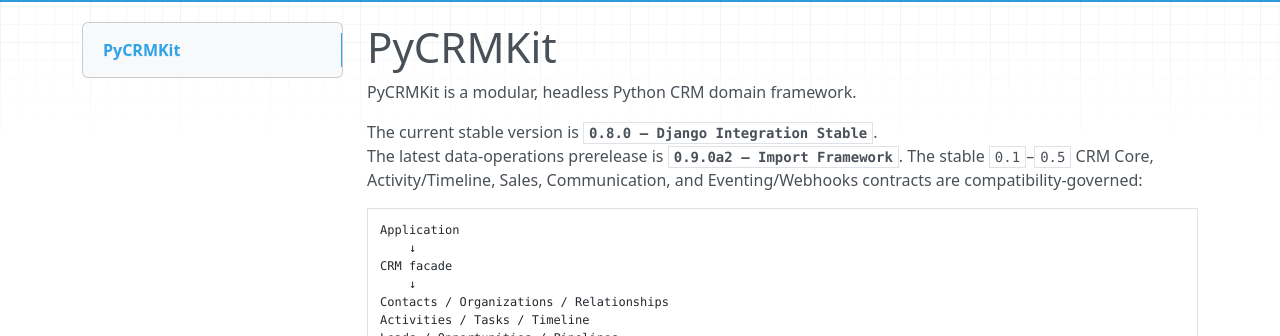
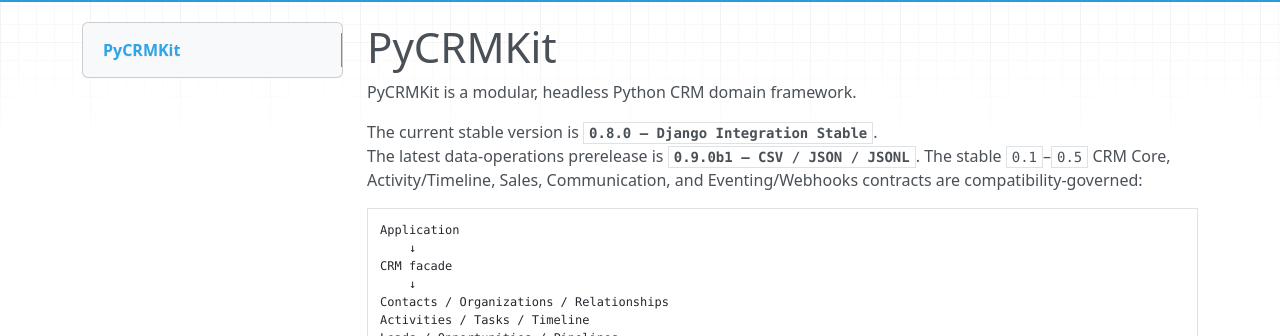
Before and after one commit to tawounfouet/pycrmkit, an MkDocs documentation site: the page built from docs/index.md, in a window 1280 px wide and 900 px high. Shown: the part 174-510 px from the top of the window. Built offline with MkDocs 1.6.1, drawn with Linux system fonts in a browser that asks for light colours; nearby versions of some CDN libraries.

Commit message:
docs(index): publish 0.9.0b1 format adapters

```diff
--- a/docs/index.md
+++ b/docs/index.md
@@ -3,7 +3,7 @@
 PyCRMKit is a modular, headless Python CRM domain framework.
 
 The current stable version is **`0.8.0 — Django Integration Stable`**.
-The latest data-operations prerelease is **`0.9.0a2 — Import Framework`**.
+The latest data-operations prerelease is **`0.9.0b1 — CSV / JSON / JSONL`**.
 The stable `0.1`–`0.5` CRM Core, Activity/Timeline, Sales, Communication,
 and Eventing/Webhooks contracts are compatibility-governed:
 
```
